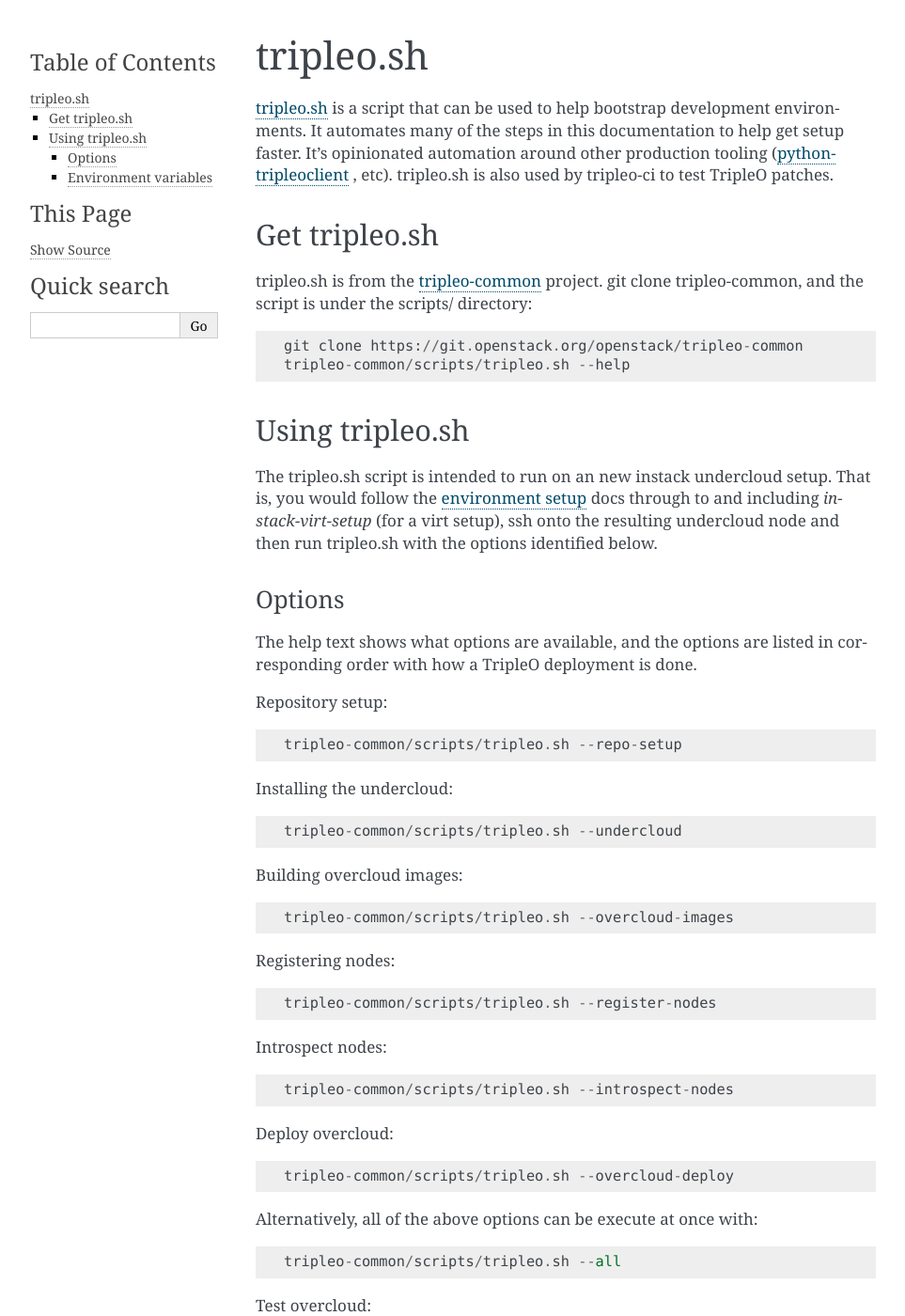
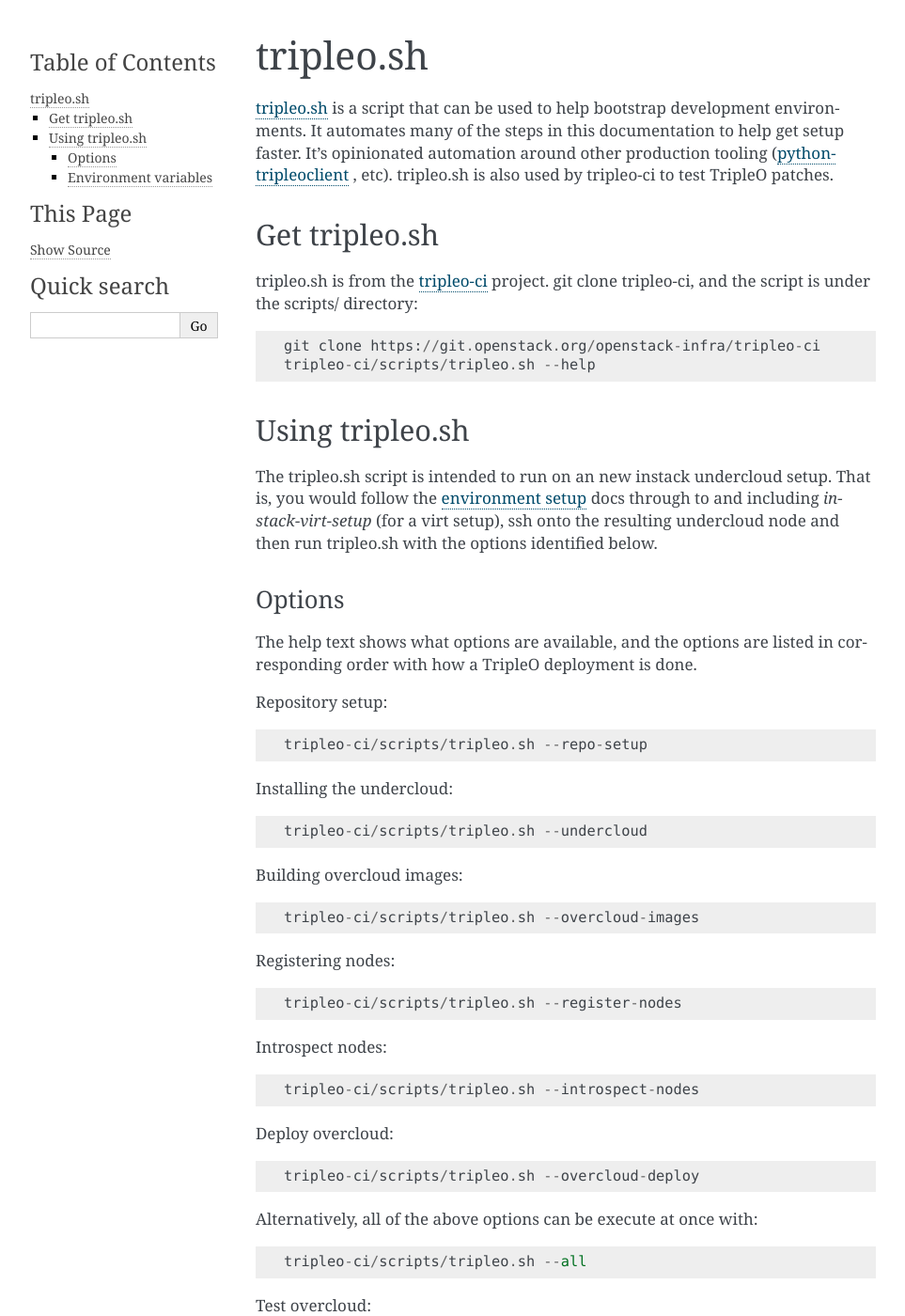
Before and after one commit to openstack-archive/tripleo-docs, a Sphinx documentation site: the page built from doc/source/advanced_deployment/tripleo.sh.rst, in a window 1280 px wide and 1400 px high. Shown: the whole window at 94% size, without its empty margins (148-1111 px from the left). Built offline with Sphinx 7.4.7, drawn with Linux system fonts in a browser that asks for light colours.

Commit message:
Update the location of tripleo.sh
Change-Id: I6e2482d4e07e32d99427c5f0d957ae763b351090

```diff
--- a/doc/source/advanced_deployment/tripleo.sh.rst
+++ b/doc/source/advanced_deployment/tripleo.sh.rst
@@ -2,7 +2,7 @@
 ==========
 
 `tripleo.sh
-<http://git.openstack.org/cgit/openstack/tripleo-common/tree/scripts/tripleo.sh>`_
+<http://git.openstack.org/cgit/openstack-infra/tripleo-ci/tree/scripts/tripleo.sh>`_
 is a script that can be used to help bootstrap development environments. It
 automates many of the steps in this documentation to help get setup faster.
 It's opinionated automation around other production tooling
@@ -13,12 +13,12 @@
 Get tripleo.sh
 --------------
 
-tripleo.sh is from the `tripleo-common
-<http://git.openstack.org/cgit/openstack/tripleo-common>`_ project. git clone
-tripleo-common, and the script is under the scripts/ directory::
+tripleo.sh is from the `tripleo-ci
+<http://git.openstack.org/cgit/openstack-infra/tripleo-ci>`_ project. git
+clone tripleo-ci, and the script is under the scripts/ directory::
 
-  git clone https://git.openstack.org/openstack/tripleo-common
-  tripleo-common/scripts/tripleo.sh --help
+  git clone https://git.openstack.org/openstack-infra/tripleo-ci
+  tripleo-ci/scripts/tripleo.sh --help
 
 
 Using tripleo.sh
@@ -37,35 +37,35 @@
 
 Repository setup::
 
-  tripleo-common/scripts/tripleo.sh --repo-setup
+  tripleo-ci/scripts/tripleo.sh --repo-setup
 
 Installing the undercloud::
 
-  tripleo-common/scripts/tripleo.sh --undercloud
+  tripleo-ci/scripts/tripleo.sh --undercloud
 
 Building overcloud images::
 
-  tripleo-common/scripts/tripleo.sh --overcloud-images
+  tripleo-ci/scripts/tripleo.sh --overcloud-images
 
 Registering nodes::
 
-  tripleo-common/scripts/tripleo.sh --register-nodes
+  tripleo-ci/scripts/tripleo.sh --register-nodes
 
 Introspect nodes::
 
-  tripleo-common/scripts/tripleo.sh --introspect-nodes
+  tripleo-ci/scripts/tripleo.sh --introspect-nodes
 
 Deploy overcloud::
 
-  tripleo-common/scripts/tripleo.sh --overcloud-deploy
+  tripleo-ci/scripts/tripleo.sh --overcloud-deploy
 
 Alternatively, all of the above options can be execute at once with::
 
-  tripleo-common/scripts/tripleo.sh --all
+  tripleo-ci/scripts/tripleo.sh --all
 
 Test overcloud::
 
-  tripleo-common/scripts/tripleo.sh --overcloud-pingtest
+  tripleo-ci/scripts/tripleo.sh --overcloud-pingtest
 
 Requirements for testing the overcloud: overcloudrc file (Located by default
 in the undercloud current user’s directory).
@@ -93,5 +93,5 @@
 
 Certain values and assumptions can be changed via environment variables. See
 the `tripleo.sh
-<http://git.openstack.org/cgit/openstack/tripleo-common/tree/scripts/tripleo.sh>`_
+<http://git.openstack.org/cgit/openstack-infra/tripleo-ci/tree/scripts/tripleo.sh>`_
 source code for details.
```
